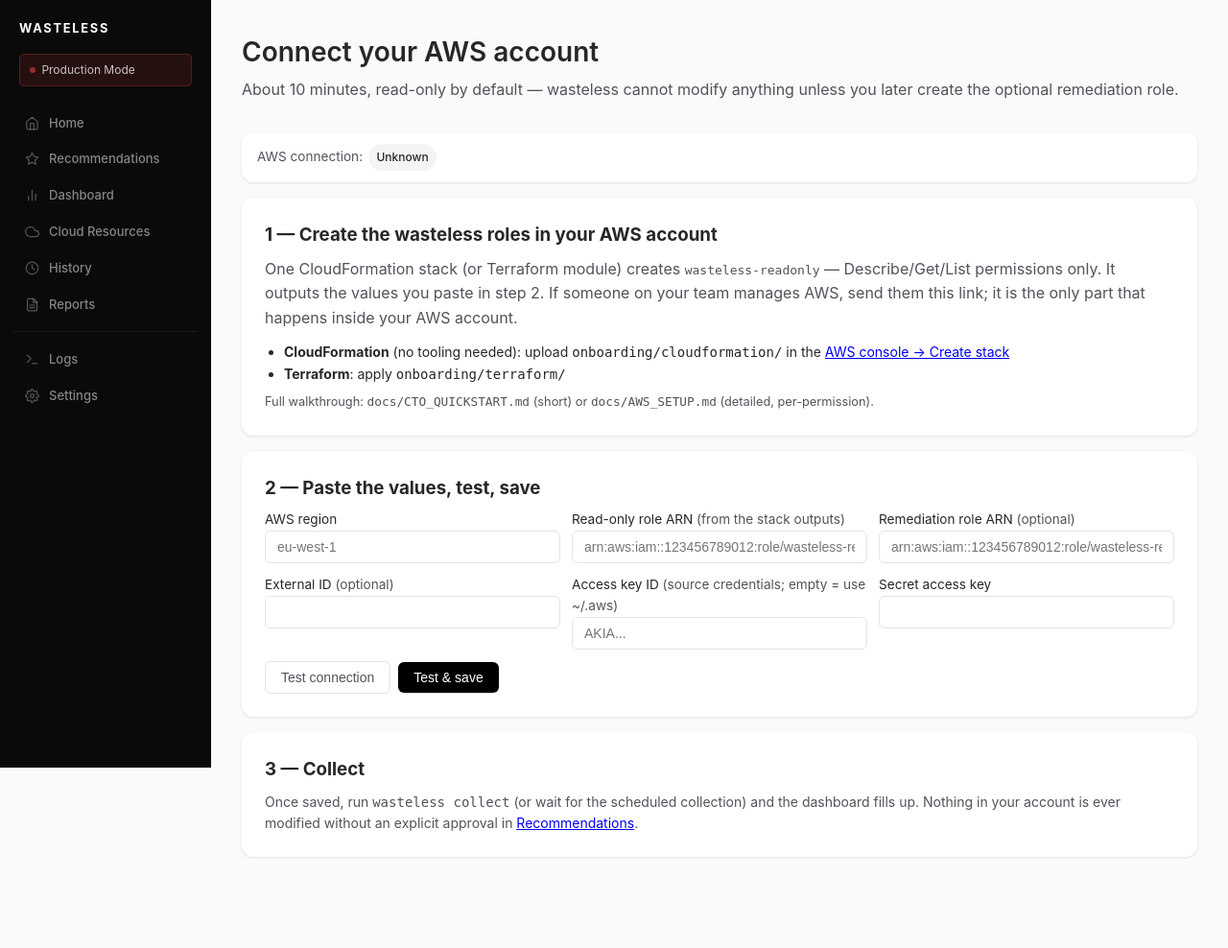
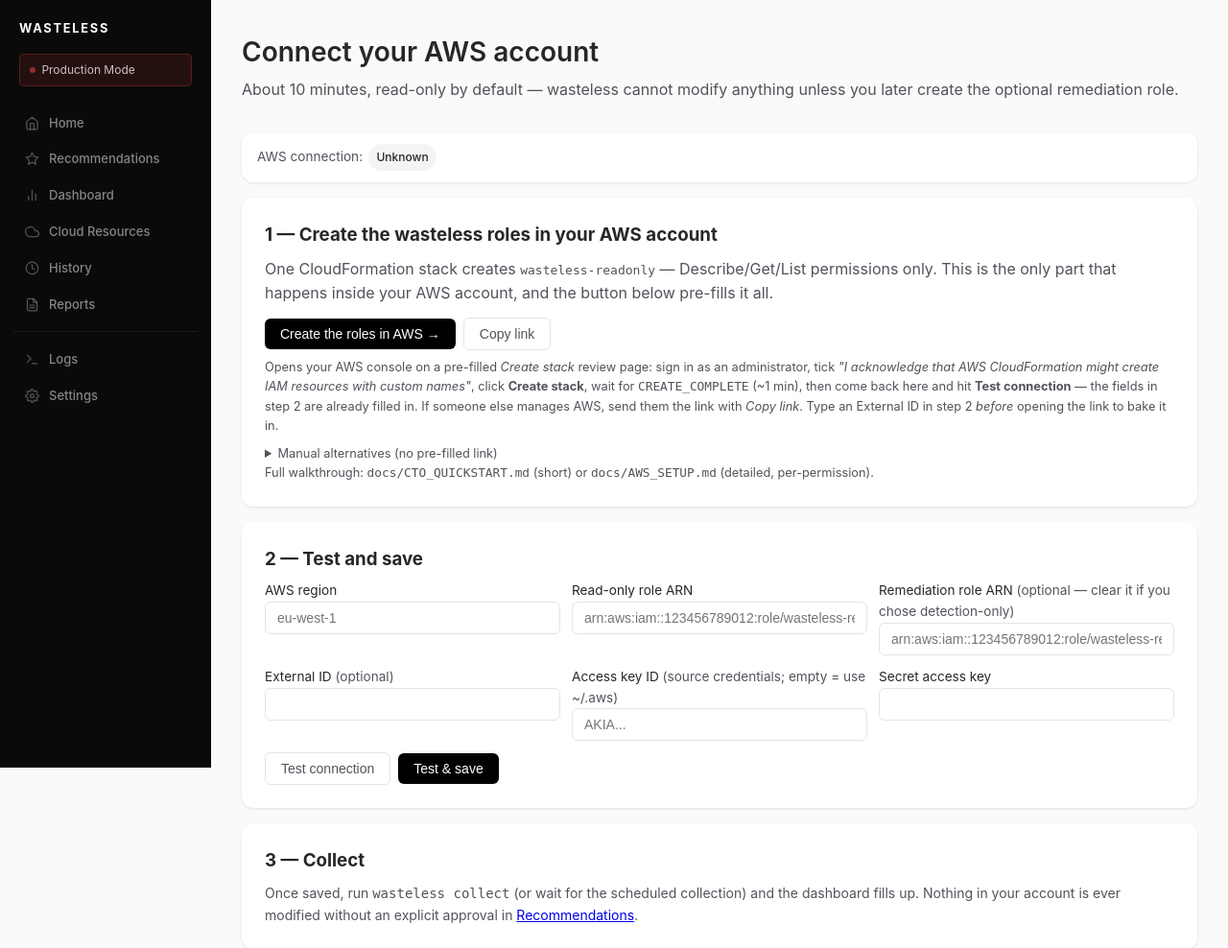
Before and after one commit to wasteless-io/wasteless, a Python web app: template ui/templates/setup.html in a window 1280 px wide. Shown: the top 988 px of the page at 96% size. Before the commit the page ends 894 px from the top, so only its background shows below. Run offline with Jinja, Linux system fonts and the light colour scheme; the template is opened without the code that fills it, so the values that code supplies are empty.

Commit message:
feat(onboarding): lien quick-create CloudFormation et ARNs pre-remplis sur /setup (#20)

```diff
--- a/ui/templates/setup.html
+++ b/ui/templates/setup.html
@@ -27,17 +27,33 @@
 <div class="card mb-2">
     <h3 style="margin-bottom: 0.5rem;">1 &mdash; Create the wasteless roles in your AWS account</h3>
     <p class="text-muted" style="margin-bottom: 0.75rem;">
-        One CloudFormation stack (or Terraform module) creates <code>wasteless-readonly</code>
-        &mdash; Describe/Get/List permissions only. It outputs the values you paste in step&nbsp;2.
-        If someone on your team manages AWS, send them this link; it is the only part that
-        happens inside your AWS account.
+        One CloudFormation stack creates <code>wasteless-readonly</code>
+        &mdash; Describe/Get/List permissions only. This is the only part that
+        happens inside your AWS account, and the button below pre-fills it all.
     </p>
-    <ul style="margin: 0 0 0.5rem 1.25rem; font-size: 0.875rem;">
-        <li><strong>CloudFormation</strong> (no tooling needed): upload
-            <code>onboarding/cloudformation/</code> in the
-            <a href="https://console.aws.amazon.com/cloudformation/home#/stacks/create" target="_blank" rel="noopener">AWS console &rarr; Create stack</a></li>
-        <li><strong>Terraform</strong>: apply <code>onboarding/terraform/</code></li>
-    </ul>
+    <div style="display: flex; gap: 0.5rem; align-items: center; flex-wrap: wrap; margin-bottom: 0.5rem;">
+        <button class="btn btn-primary" onclick="openQuickCreate()">Create the roles in AWS &rarr;</button>
+        <button class="btn btn-outline" onclick="copyQuickCreate()">Copy link</button>
+        <span id="quickcreate-copied" class="text-muted" style="font-size: 0.8rem;"></span>
+    </div>
+    <p class="text-muted" style="font-size: 0.8rem; margin-bottom: 0.5rem;">
+        Opens your AWS console on a pre-filled <em>Create stack</em> review page:
+        sign in as an administrator, tick <em>"I acknowledge that AWS CloudFormation
+        might create IAM resources with custom names"</em>, click <strong>Create stack</strong>,
+        wait for <code>CREATE_COMPLETE</code> (~1 min), then come back here and hit
+        <strong>Test connection</strong> &mdash; the fields in step&nbsp;2 are already filled in.
+        If someone else manages AWS, send them the link with <em>Copy link</em>.
+        Type an External&nbsp;ID in step&nbsp;2 <em>before</em> opening the link to bake it in.
+    </p>
+    <details>
+        <summary class="text-muted" style="font-size: 0.8rem; cursor: pointer;">Manual alternatives (no pre-filled link)</summary>
+        <ul style="margin: 0.5rem 0 0.5rem 1.25rem; font-size: 0.875rem;">
+            <li><strong>CloudFormation</strong> (no tooling needed): upload
+                <code>onboarding/cloudformation/wasteless-onboarding.yaml</code> in the
+                <a href="https://console.aws.amazon.com/cloudformation/home#/stacks/create" target="_blank" rel="noopener">AWS console &rarr; Create stack</a></li>
+            <li><strong>Terraform</strong> (only if your team already uses it): apply <code>onboarding/terraform/</code></li>
+        </ul>
+    </details>
     <p class="text-muted" style="font-size: 0.8rem;">
         Full walkthrough: <code>docs/CTO_QUICKSTART.md</code> (short) or <code>docs/AWS_SETUP.md</code> (detailed, per-permission).
     </p>
@@ -45,16 +61,23 @@
 
 <!-- Step 2: the form -->
 <div class="card mb-2">
-    <h3 style="margin-bottom: 0.5rem;">2 &mdash; Paste the values, test, save</h3>
+    <h3 style="margin-bottom: 0.5rem;">2 &mdash; Test and save</h3>
+    {% if account_id and not current_role_arn %}
+    <p class="text-muted" style="font-size: 0.8rem; margin-bottom: 0.75rem;">
+        Pre-filled from your account ID ({{ account_id }}) and the template's default
+        role names &mdash; once the stack shows <code>CREATE_COMPLETE</code>, just click
+        <strong>Test connection</strong>.
+    </p>
+    {% endif %}
     <div style="display: grid; grid-template-columns: repeat(auto-fit, minmax(280px, 1fr)); gap: 0.75rem; margin-bottom: 0.75rem;">
         <label style="font-size: 0.85rem;">AWS region
             <input class="form-input" id="setup-region" value="{{ current_region }}" placeholder="eu-west-1">
         </label>
-        <label style="font-size: 0.85rem;">Read-only role ARN <span class="text-muted">(from the stack outputs)</span>
-            <input class="form-input" id="setup-role-arn" value="{{ current_role_arn }}" placeholder="arn:aws:iam::123456789012:role/wasteless-readonly">
+        <label style="font-size: 0.85rem;">Read-only role ARN
+            <input class="form-input" id="setup-role-arn" value="{{ current_role_arn or suggested_role_arn }}" placeholder="arn:aws:iam::123456789012:role/wasteless-readonly">
         </label>
-        <label style="font-size: 0.85rem;">Remediation role ARN <span class="text-muted">(optional)</span>
-            <input class="form-input" id="setup-write-role-arn" value="{{ current_write_role_arn }}" placeholder="arn:aws:iam::123456789012:role/wasteless-remediation">
+        <label style="font-size: 0.85rem;">Remediation role ARN <span class="text-muted">(optional &mdash; clear it if you chose detection-only)</span>
+            <input class="form-input" id="setup-write-role-arn" value="{{ current_write_role_arn or suggested_write_role_arn }}" placeholder="arn:aws:iam::123456789012:role/wasteless-remediation">
         </label>
         <label style="font-size: 0.85rem;">External ID <span class="text-muted">(optional)</span>
             <input class="form-input" id="setup-external-id" placeholder="">
@@ -84,6 +107,36 @@
 </div>
 
 <script>
+// CloudFormation quick-create: a console URL that lands directly on the
+// pre-filled "Create stack" review page. templateURL must be a public S3
+// HTTPS URL (published by scripts/publish_onboarding_template.sh).
+const ONBOARDING_TEMPLATE_URL = {{ onboarding_template_url | tojson }};
+
+function quickCreateUrl() {
+    const region = document.getElementById('setup-region').value.trim() || 'eu-west-1';
+    const externalId = document.getElementById('setup-external-id').value.trim();
+    let url = 'https://' + region + '.console.aws.amazon.com/cloudformation/home?region='
+        + region + '#/stacks/create/review?templateURL='
+        + encodeURIComponent(ONBOARDING_TEMPLATE_URL)
+        + '&stackName=wasteless-onboarding';
+    if (externalId) url += '&param_ExternalId=' + encodeURIComponent(externalId);
+    return url;
+}
+
+function openQuickCreate() {
+    window.open(quickCreateUrl(), '_blank', 'noopener');
+}
+
+async function copyQuickCreate() {
+    const note = document.getElementById('quickcreate-copied');
+    try {
+        await navigator.clipboard.writeText(quickCreateUrl());
+        note.textContent = 'Link copied — send it to whoever manages your AWS account.';
+    } catch (e) {
+        note.textContent = quickCreateUrl();
+    }
+}
+
 function setupPayload() {
     return {
         region: document.getElementById('setup-region').value.trim(),
```
Also changed, not shown: docs/CTO_QUICKSTART.md (+59 -40 lines), ui/routes/setup.py (+48 -0 lines), ui/tests/test_aws_setup.py (+66 -1 lines), onboarding/cloudformation/README.md, 2 other files.
